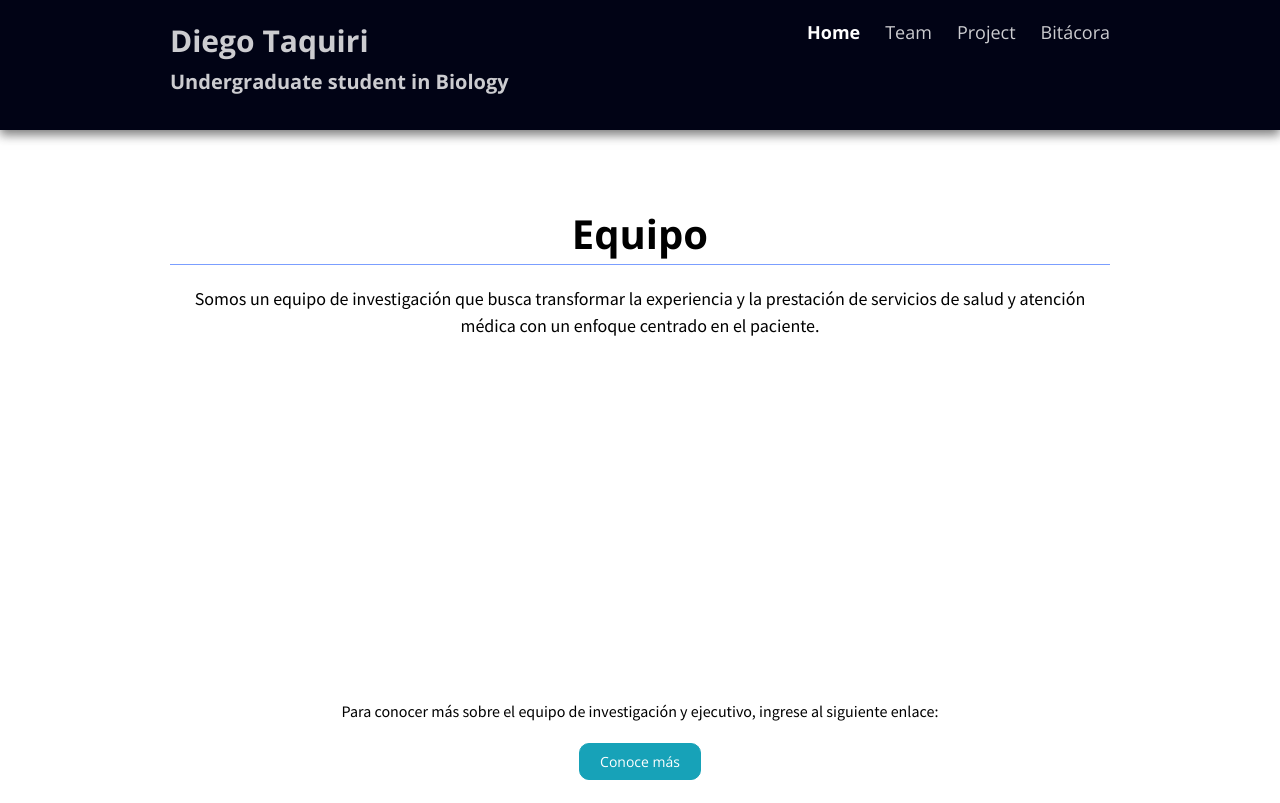
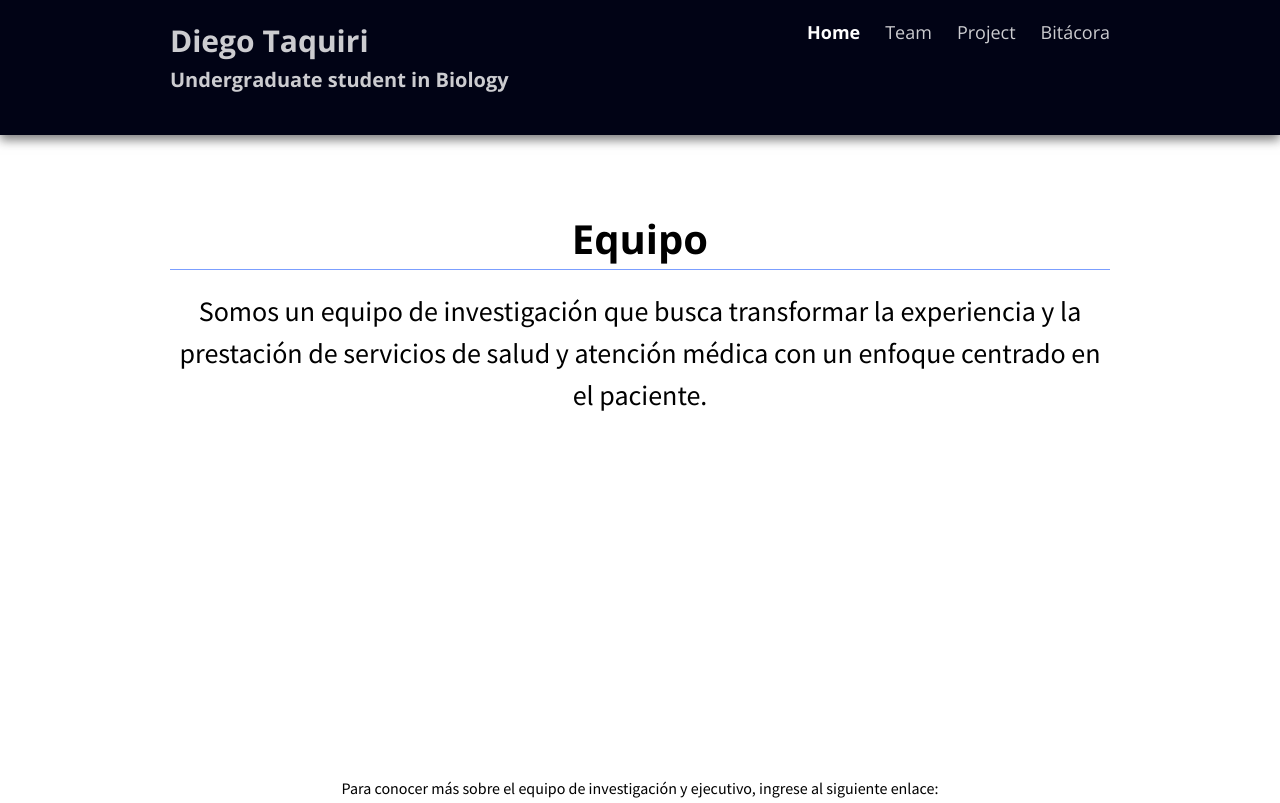
Before and after one commit to diegotaquiri/diegotaquiri, a plain HTML site: page index.html in a window 1280 px wide. Shown: the top 803 px of the page. Drawn offline with nearby package versions, Linux system fonts and the light colour scheme; a script that the page names is missing.

Commit message:
Add files via upload

```diff
--- a/index.html
+++ b/index.html
@@ -52,7 +52,8 @@
           <div class="menu-table flex-row-space-between">
       <div class="logo flex-row-center">
           <a href="index.html">
-              <d1 style="font-size: 20px; position:relative; top:-20px">Undergraduate student in Biology
+              <d1 style="font-size: 20px; position:relative; top:-20px">
+                  <p class="text" >Undergraduate student in Biology  </p>
               </d1>
 
               </a>
@@ -75,7 +76,7 @@
           <div class="flex-item flex-column">
             <h2 style="text-align: center; font-size: 40px">Equipo</h2>
             <hr style="background-color: #7b9eff; height: 1px; border: 0">
-            <p class="text" style="text-align: center; font-size: 18px">
+            <p class="text" style="text-align: center; font-size: 28px">
                 Somos un equipo de investigación que busca transformar la experiencia y la prestación de servicios de salud y atención médica con un enfoque centrado en el paciente.
               </p>
             <div class="image adaptive-image" style="background-image: url('img/Home-Equipo.jpg'); min-height: 310px; border-radius: 15px" href="img/Home-Equipo.jpg" target="_blank"></div>
```
